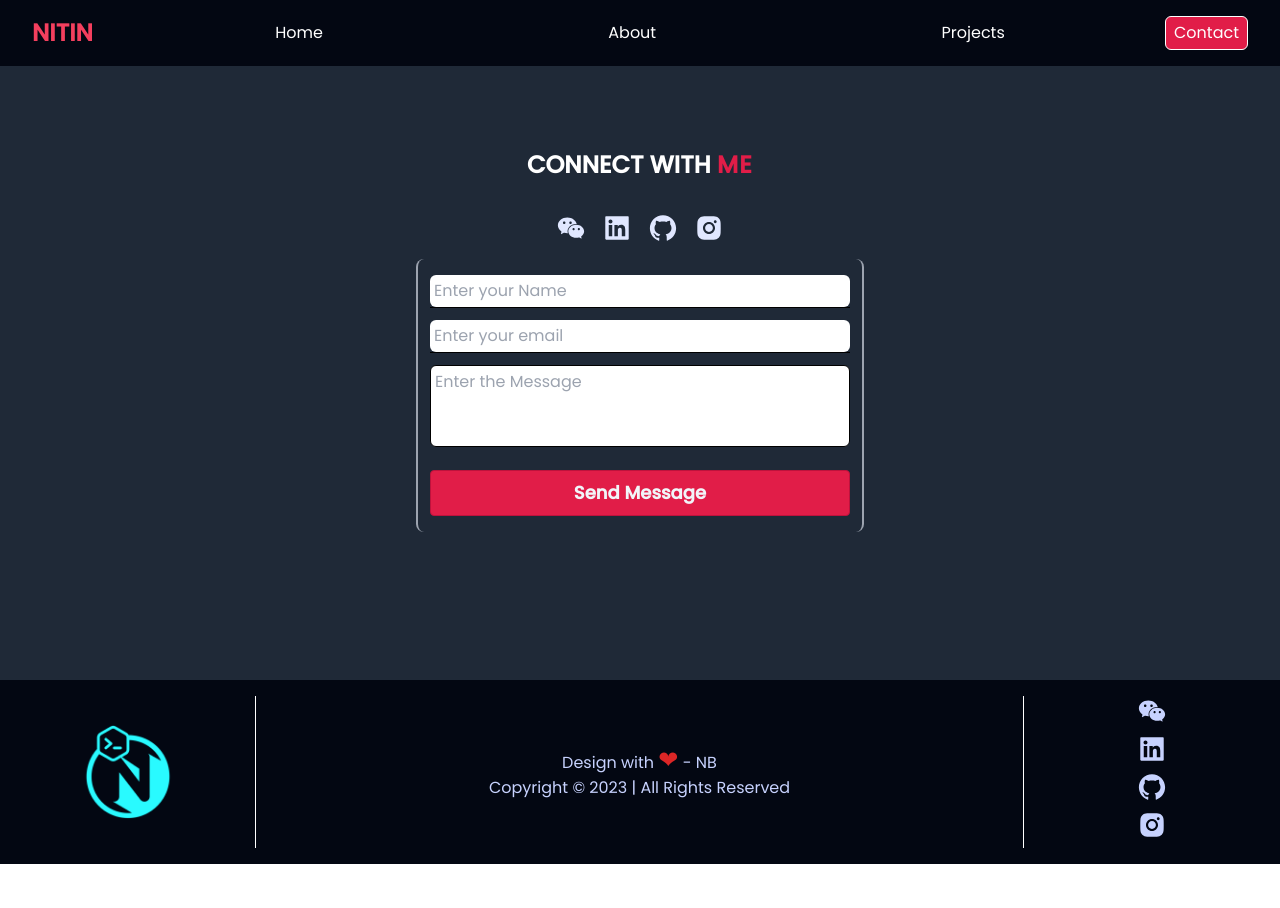
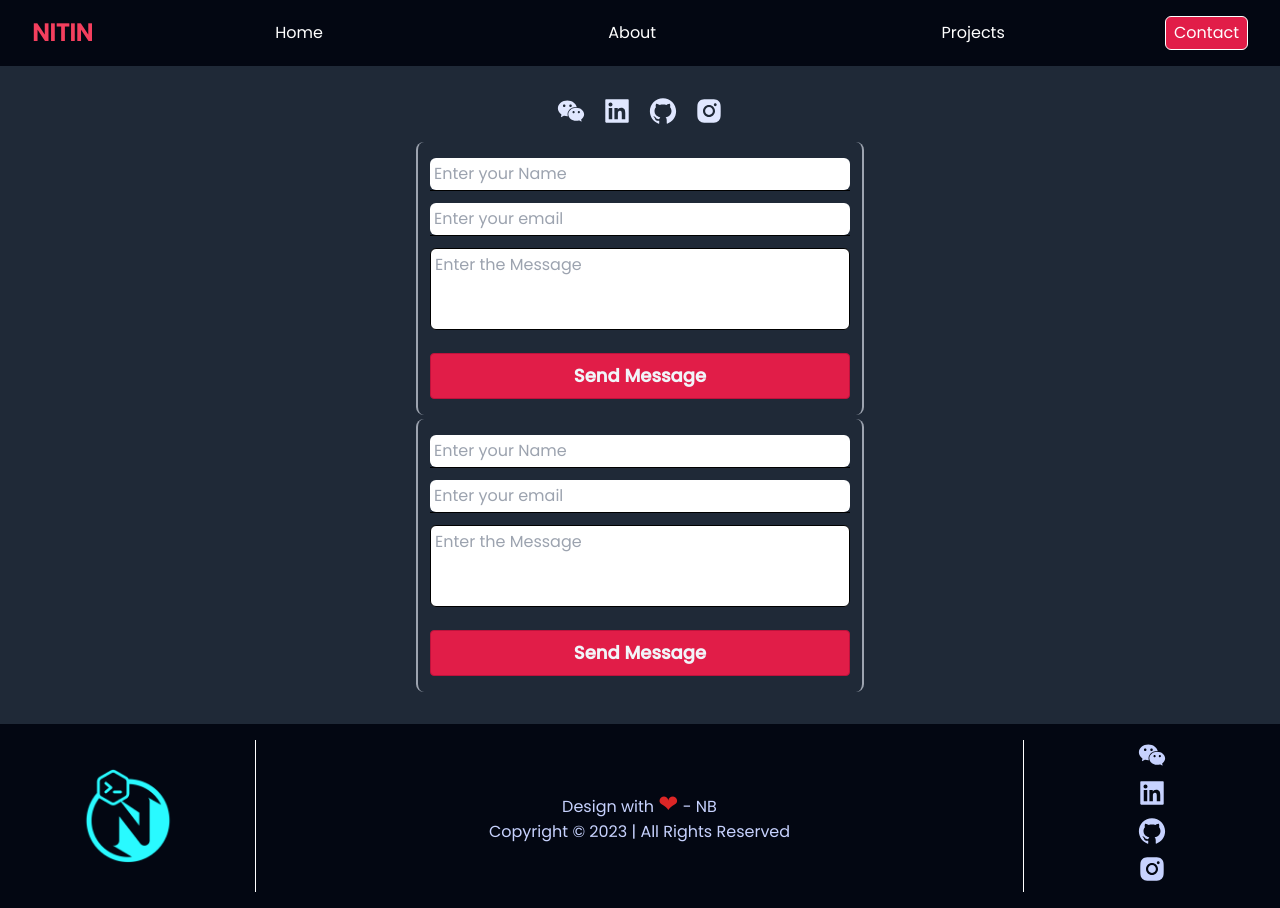
Before and after one commit to NickeyNb/NitinPortfolio, a React (Vite) app: page /contact-me in a window 1280 px wide. Before the commit the page ends 864 px from the top, so only its background shows below. Built offline with nearby package versions, Linux system fonts and the light colour scheme.

Commit message:
remove this commit

```diff
--- a/src/pages/Contact.jsx
+++ b/src/pages/Contact.jsx
@@ -143,6 +143,58 @@ const Contact = () => {
                       </button>
                     </div>
                   </form>
+                  <form
+                    className=" space-y-3 rounded-lg border-l-2 border-r-2 border-solid border-gray-400 px-3 py-4"
+                    onSubmit={sendMessageHandler}
+                  >
+                    <div className=" border-b border-solid border-black">
+                      <input
+                        className="w-full rounded-md border-none  px-1 py-1  text-black outline-none"
+                        type="text"
+                        placeholder="Enter your Name"
+                        value={name}
+                        autoComplete="username email"
+                        required
+                        onChange={(e) => {
+                          setName(e.target.value);
+                        }}
+                      />
+                    </div>
+                    <div className=" border-b border-solid border-black">
+                      <input
+                        className="w-full rounded-md  border-none px-1 py-1  text-black outline-none"
+                        type="email"
+                        placeholder="Enter your email"
+                        value={email}
+                        autoComplete="username email"
+                        required
+                        onChange={(e) => {
+                          setEmail(e.target.value);
+                        }}
+                      />
+                    </div>
+                    <div className="">
+                      <textarea
+                        name=""
+                        id=""
+                        cols="30"
+                        rows="3"
+                        className="w-full resize-none rounded-md border border-solid border-black px-1 py-1   text-black outline-none "
+                        placeholder="Enter the Message"
+                        required
+                        value={message}
+                        onChange={(e) => setMessage(e.target.value)}
+                      />
+                    </div>
+                    <div>
+                      <button
+                        className="mt-1 w-full rounded border border-solid  border-rose-700 bg-rose-600 py-2 text-lg font-bold text-slate-100 hover:bg-rose-700"
+                        type="submit"
+                      >
+                        Send Message
+                      </button>
+                    </div>
+                  </form>
                 </div>
               </div>
             </div>
```
